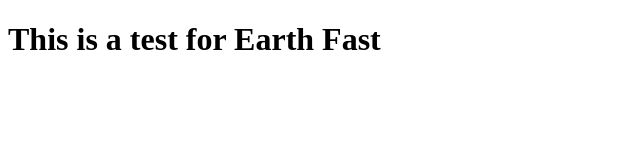
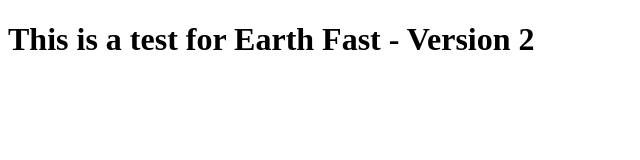
Before and after one commit to jlmonroy13/test-earth-fast, a plain HTML site: page index.html in a window 1280 px wide. Shown: the whole page, without its empty margins (0-640 px from the left). Drawn offline with Linux system fonts and the light colour scheme.

Commit message:
Second commit

```diff
--- a/index.html
+++ b/index.html
@@ -6,6 +6,6 @@
   <title>Test Earth Fast</title>
 </head>
 <body>
-  <h1>This is a test for Earth Fast</h1>
+  <h1>This is a test for Earth Fast - Version 2</h1>
 </body>
 </html>
```
